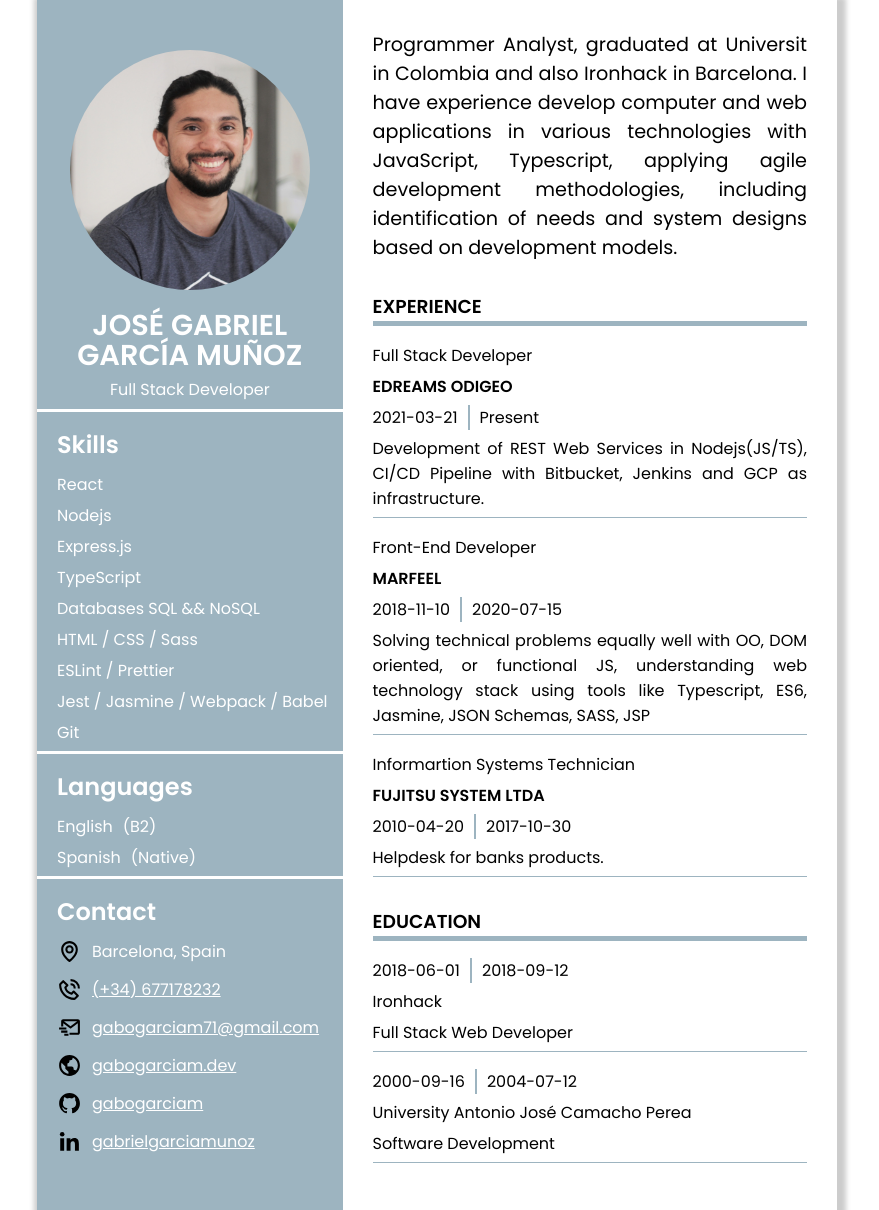
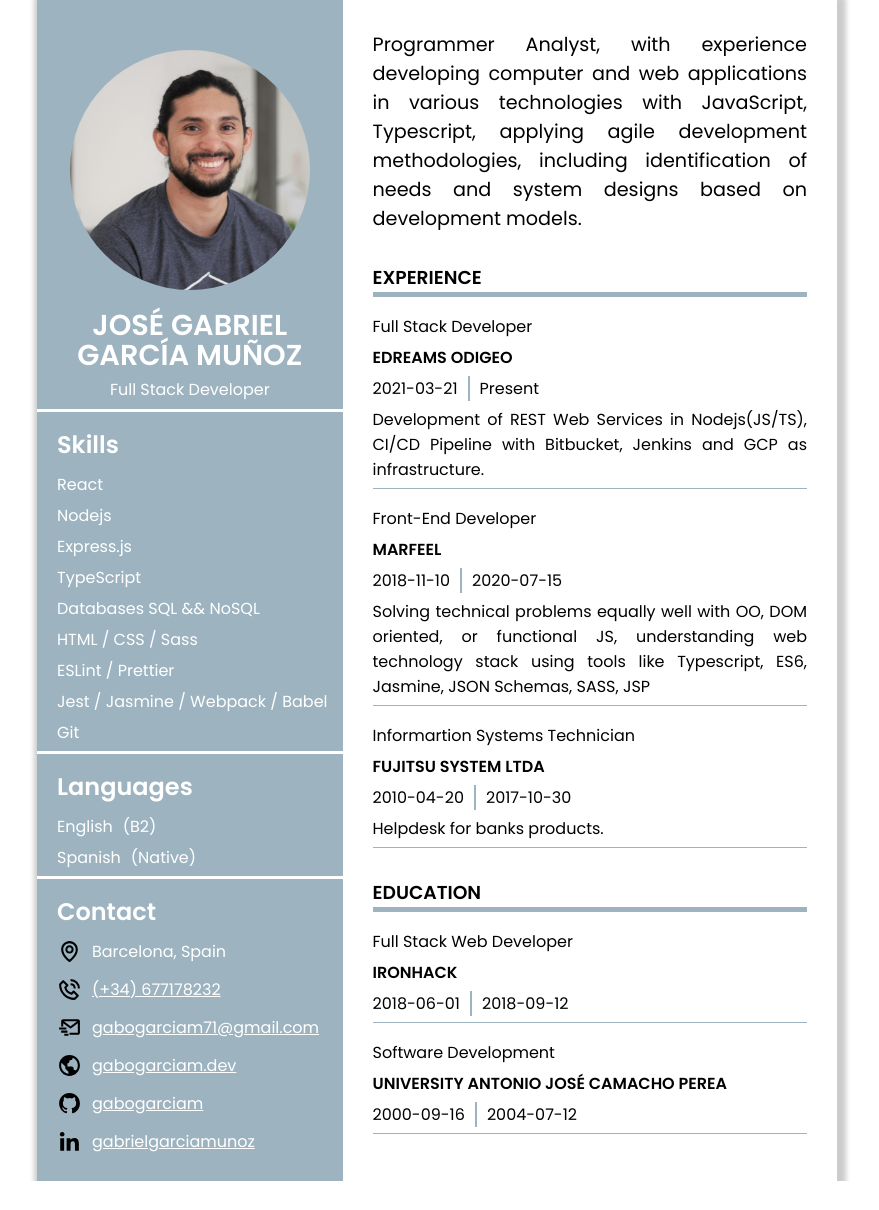
Before and after one commit to gabogarciam/resume, a React app: page / in a window 1280 px wide. Shown: the whole page, without its empty margins (203-1082 px from the left). After the commit the page ends 1181 px from the top, so only its background shows below. Built offline with nearby package versions, Linux system fonts and the light colour scheme.

Commit message:
Fix profile and add styles to educstion component

```diff
--- a/src/components/Education/Education.js
+++ b/src/components/Education/Education.js
@@ -1,4 +1,5 @@
 import React from 'react';
+import './Education.scss';
 
 const Education = ({education}) => {
   return (
@@ -7,12 +8,12 @@ const Education = ({education}) => {
       {education.map((item) => {
         return (
           <ul className="education__experience" key={item.institution}>
+            <li>{item.area}</li>
+            <li className='institution'>{item.institution}</li>
             <div className="date">
               <li>{item.startDate}</li>
               <li>{item.endDate}</li>
             </div>
-            <li>{item.institution}</li>
-            <li>{item.area}</li>
           </ul>
         );
       })}
--- /dev/null
+++ b/src/components/Education/Education.scss
@@ -0,0 +1,6 @@
+@import '../../variables';
+
+.institution {
+    text-transform: uppercase;
+    font-weight: 700;
+}
--- a/src/schemas/Data.js
+++ b/src/schemas/Data.js
@@ -29,7 +29,7 @@ export const Data = {
   aboutMe: {
     label: "Perfil",
     description:
-      "Programmer Analyst, graduated at Universit in Colombia and also Ironhack in Barcelona. I have experience develop computer and web applications in various technologies with JavaScript, Typescript, applying agile development methodologies, including identification of needs and system designs based on development models.",
+      "Programmer Analyst, with experience developing computer and web applications in various technologies with JavaScript, Typescript, applying agile development methodologies, including identification of needs and system designs based on development models.",
     description_2:
       "Programmer Analyst, graduated at UniversitIronhack in Barcelona. I have experience with JavaScript, Typescript, Nodejs, React, Webpack. I am also Information System Technologist and passionate about the new technologies, versatile and dynamic, leader, proactive, eager to learn, identify and solve the different problems and needs to meet demand."
   },
```
